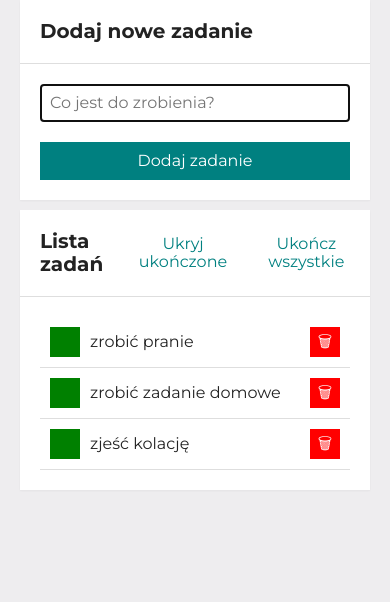
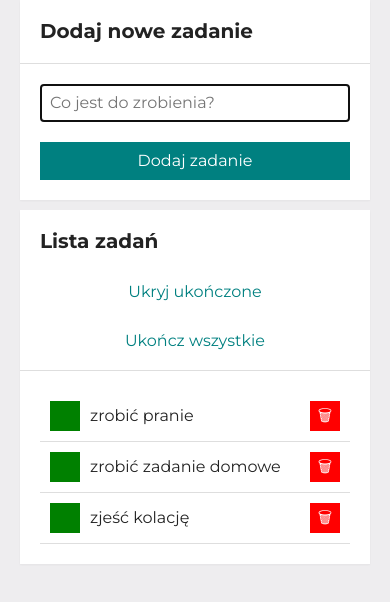
Before and after one commit to lkkolosowski/to-do-list, a plain HTML site: page index.html in a window 390 px wide. Shown: the part 100-702 px from the top of the page. Drawn offline with nearby package versions, Linux system fonts and the light colour scheme.

Commit message:
media queries added

```diff
--- a/css/form.css
+++ b/css/form.css
@@ -5,7 +5,7 @@
   padding: 20px;
 }
 
-@media screen and (max-width: 449px) {
+@media screen and (max-width: 768px) {
   .form {
     grid-template-columns: 1fr;
   }
--- a/css/section.css
+++ b/css/section.css
@@ -12,6 +12,12 @@
   padding: 20px;
 }
 
+@media screen and (max-width: 768px) {
+  .section__header {
+    grid-template-columns: 1fr;
+  }
+}
+
 .section__title {
   font-size: 20px;
   margin: 0;
```
